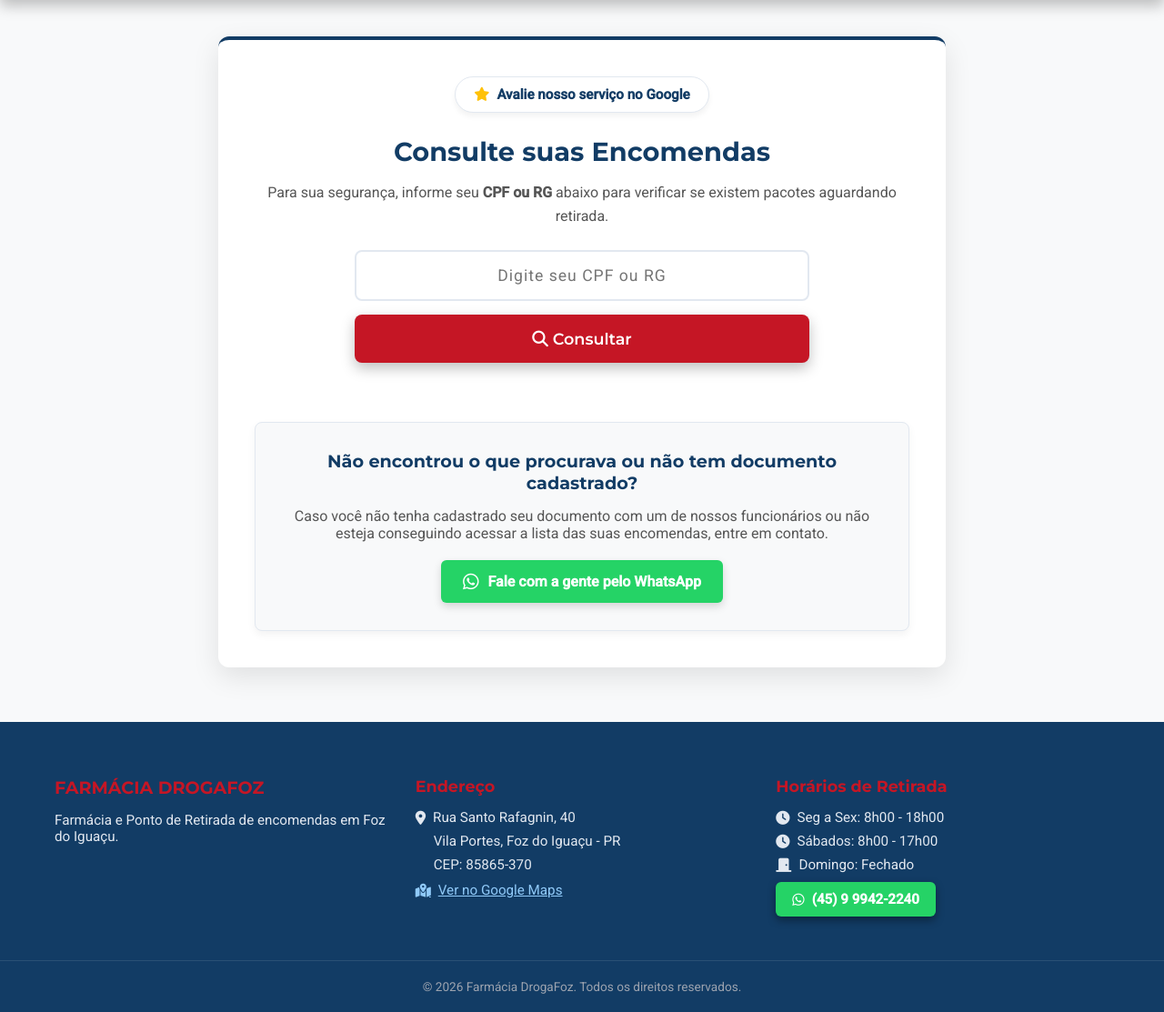
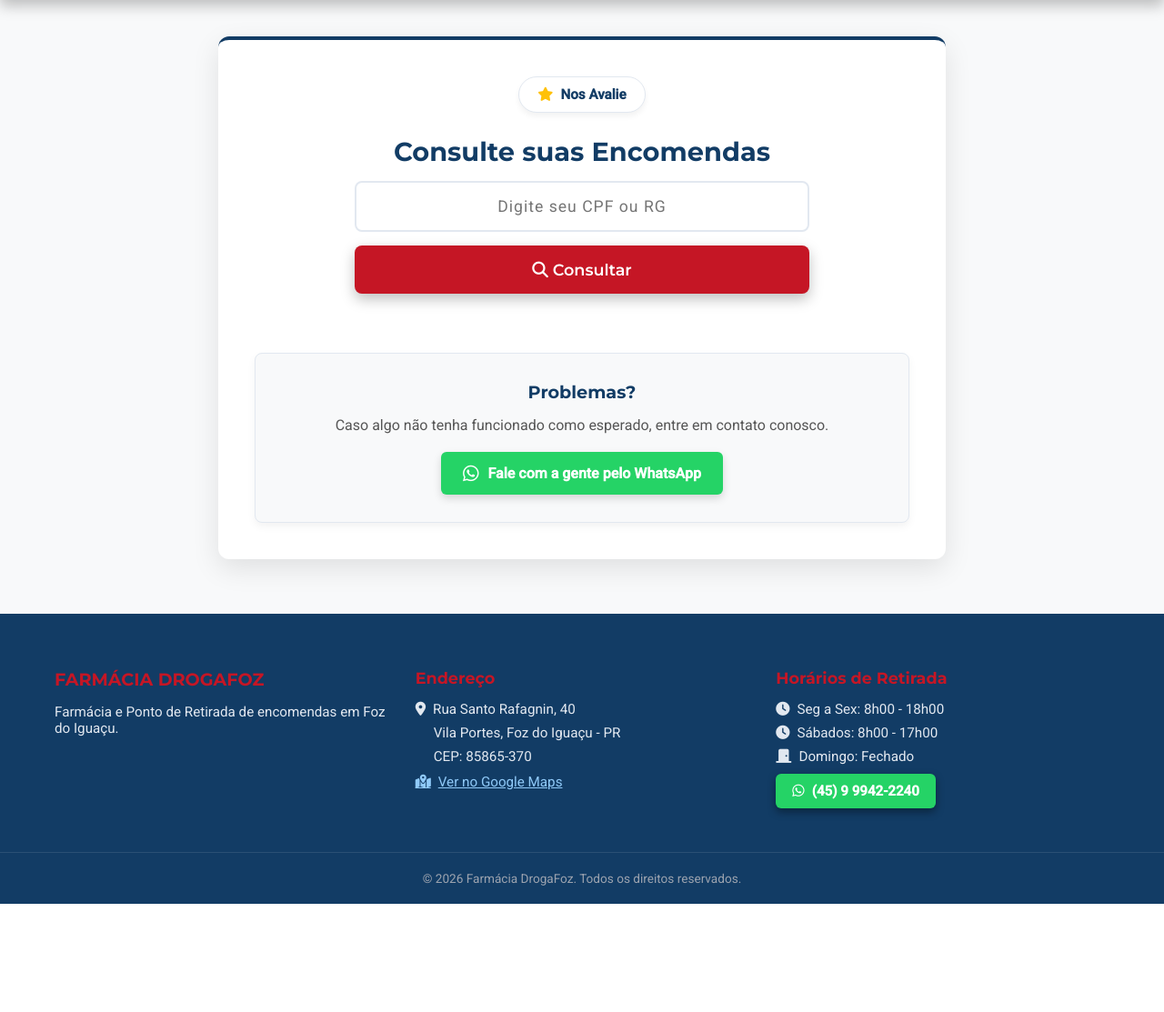
Before and after one commit to LuanHOS/sistema-drogafoz, a Django app: page /consulta/ in a window 1280 px wide. Shown: the part 85-1198 px from the top of the page at 91% size. After the commit the page ends 1079 px from the top, so only its background shows below. Run offline with Django 5.2, Linux system fonts and the light colour scheme; parts of the project's set-up code (start-up, migrations or seed data) failed here and were passed over; some libraries are stand-ins or nearby versions.

Commit message:
Melhorando o consulta de encomendas avaliacao

```diff
--- a/templates/publica/consulta.html
+++ b/templates/publica/consulta.html
@@ -361,11 +361,10 @@
         <div class="search-box">
 
             <a href="https://g.page/r/CSeSfzwSYYu5EAE/review" target="_blank" class="btn-avaliacao-topo">
-                <i class="fas fa-star" style="color: #ffc107;"></i> Avalie nosso serviço no Google
+                <i class="fas fa-star" style="color: #ffc107;"></i> Nos Avalie
             </a>
 
             <h2>Consulte suas Encomendas</h2>
-            <p>Para sua segurança, informe seu <strong>CPF ou RG</strong> abaixo para verificar se existem pacotes aguardando retirada.</p>
 
             <form method="post" class="input-group">
                 {% csrf_token %}
@@ -441,8 +440,8 @@
         {% endif %}
 
         <div class="help-box">
-            <h3>Não encontrou o que procurava ou não tem documento cadastrado?</h3>
-            <p>Caso você não tenha cadastrado seu documento com um de nossos funcionários ou não esteja conseguindo acessar a lista das suas encomendas, entre em contato.</p>
+            <h3>Problemas?</h3>
+            <p>Caso algo não tenha funcionado como esperado, entre em contato conosco.</p>
 
             <a href="https://wa.me/5545999422240?text=Olá, gostaria de verificar uma encomenda e atualizar meu cadastro de documento." target="_blank" class="btn-whatsapp">
             <i class="fab fa-whatsapp fa-lg"></i> Fale com a gente pelo WhatsApp
```
